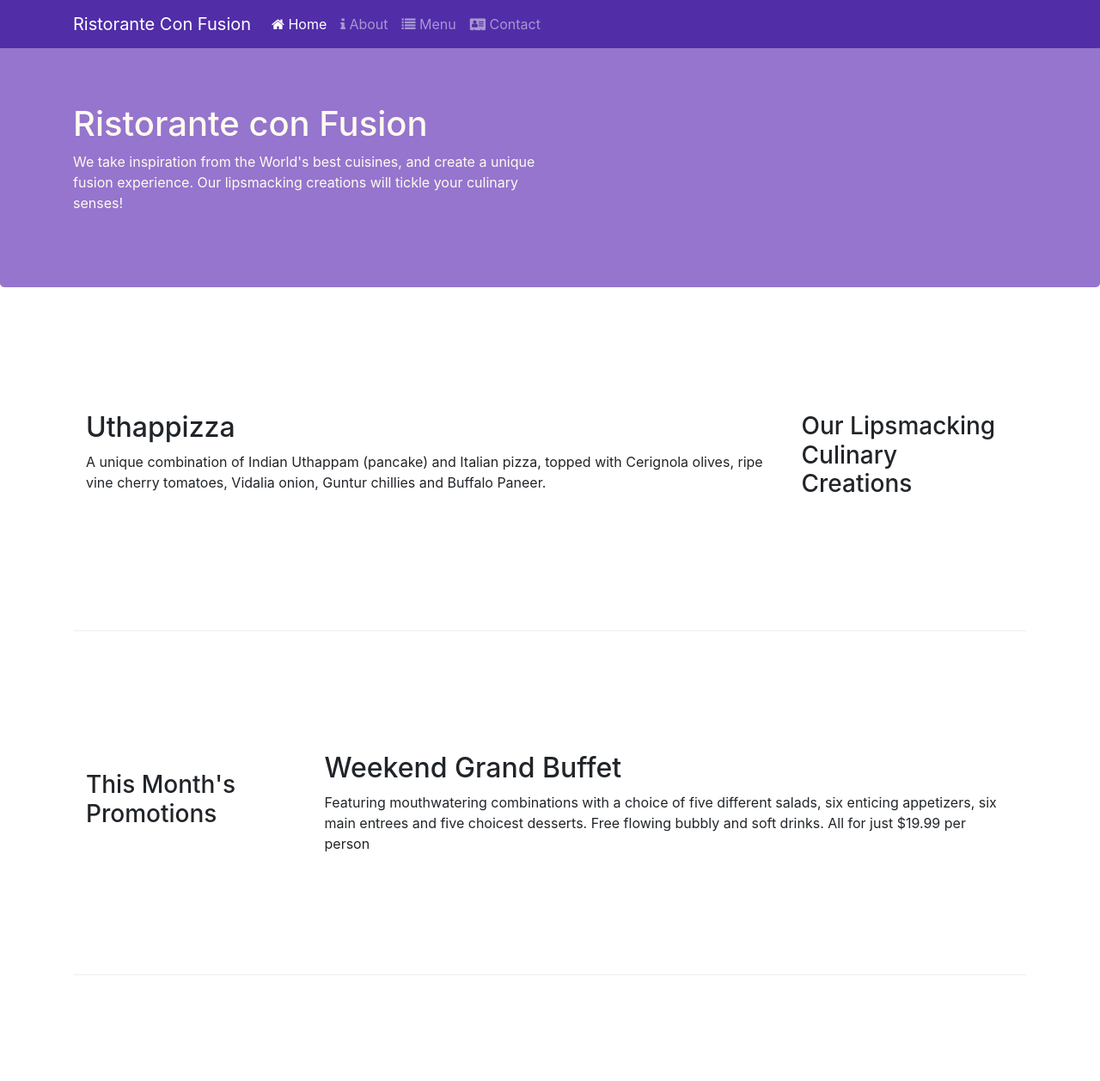
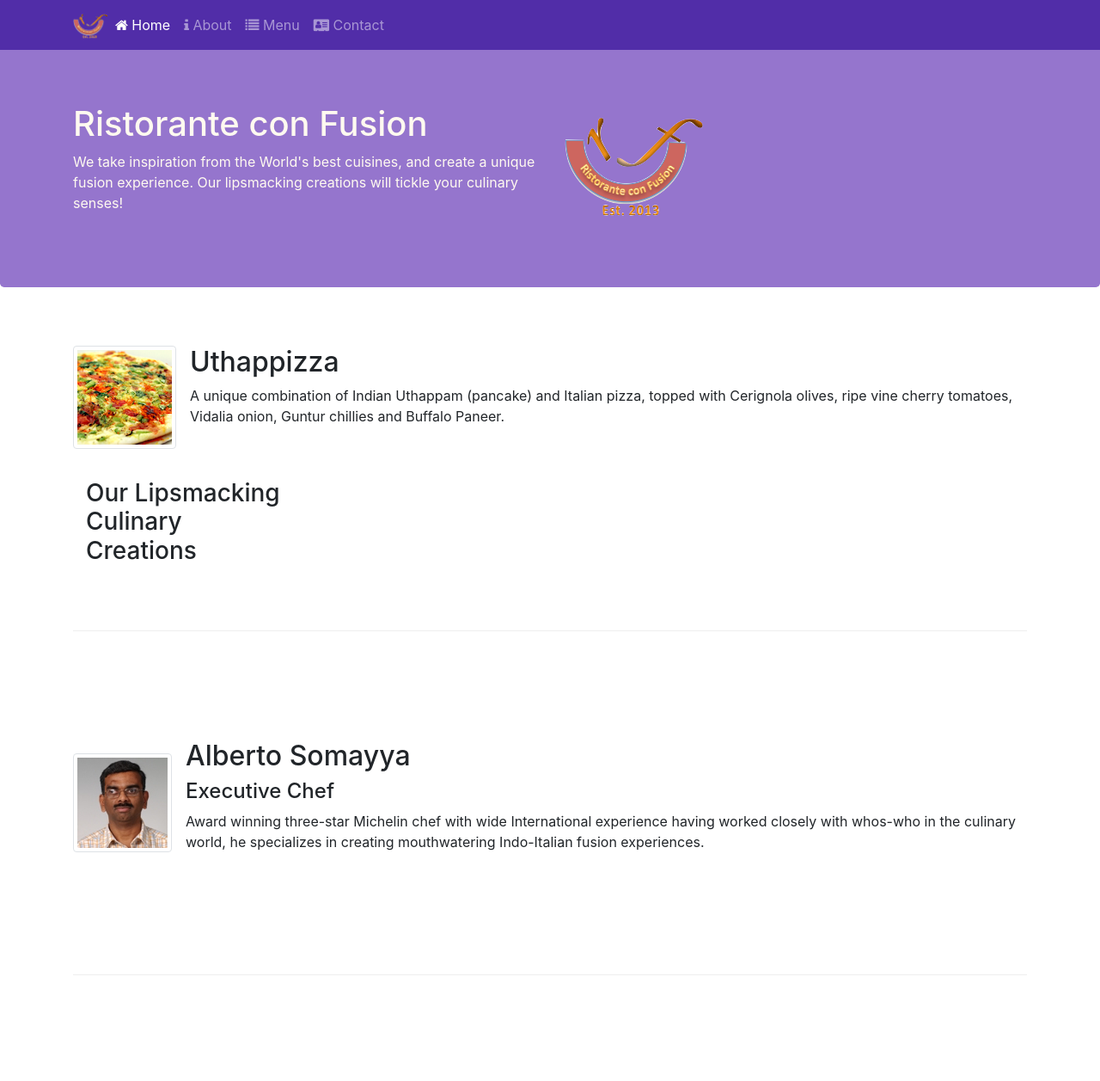
Before and after one commit to td2thinh/BootstrapCoursera, a website: page conFusion/index.html in a window 1280 px wide. Shown: the top 1257 px of the page at 86% size. Drawn offline with nearby package versions, Linux system fonts and the light colour scheme.

Commit message:
Images and media

```diff
--- a/conFusion/index.html
+++ b/conFusion/index.html
@@ -21,7 +21,7 @@
             <button class="navbar-toggler" type="button" data-toggle="collapse" data-target="#Navbar">
                 <span class="navbar-toggler-icon"></span>
             </button>
-            <a class="navbar-brand" href="#">Ristorante Con Fusion</a>
+            <a class="navbar-brand mr-auto" href="#"><img src="img/logo.png" height="30" width="41"></a>
             <div class="collapse navbar-collapse" id="Navbar">
                 <ul class="navbar-nav mr-auto">
                     <li class="nav-item active"><a class="nav-link" href="#"><span class="fa fa-home"></span> Home</a>
@@ -44,7 +44,8 @@
                     <p class="d-none d-sm-block">We take inspiration from the World's best cuisines, and create a unique
                         fusion experience. Our lipsmacking creations will tickle your culinary senses!</p>
                 </div>
-                <div class="col-12 col-sm">
+                <div class="col-12 col-sm align-self-center">
+                    <img src="img/logo.png" class="img-fluid">
                 </div>
             </div>
         </div>
@@ -55,24 +56,32 @@
             <div class="col-12 col-sm-4 order-sm-last col-md-3">
                 <h3>Our Lipsmacking Culinary Creations</h3>
             </div>
-            <div class="col col-sm order-sm-first col-md">
-                <h2>Uthappizza</h2>
-                <p class="d-none d-sm-block">A unique combination of Indian Uthappam (pancake) and Italian pizza, topped
-                    with Cerignola olives, ripe vine cherry tomatoes, Vidalia onion, Guntur chillies and Buffalo Paneer.
-                </p>
+            <div class="media">
+                <img class="d-flex mr-3 img-thumbnail align-self-center" src="img/uthappizza.png" alt="Uthappizza">
+                <div class="media-body">
+                    <h2 class="mt-0">Uthappizza</h2>
+                    <p class="d-none d-sm-block">A unique combination of Indian Uthappam (pancake) and
+                        Italian pizza, topped with Cerignola olives, ripe vine
+                        cherry tomatoes, Vidalia onion, Guntur chillies and
+                        Buffalo Paneer.</p>
+                </div>
             </div>
+
         </div>
 
 
         <div class="row row-content align-items-center">
-            <div class="col-12 col-sm-4 col-md-3">
-                <h3>This Month's Promotions</h3>
-            </div>
-            <div class="col col-sm col-md">
-                <h2>Weekend Grand Buffet</h2>
-                <pclass="d-none d-sm-block">Featuring mouthwatering combinations with a choice of five different salads,
-                    six enticing appetizers, six main entrees and five choicest desserts. Free flowing bubbly and soft
-                    drinks. All for just $19.99 per person </pclass=>
+            <div class="media">
+                <img class="d-flex mr-3 img-thumbnail align-self-center" src="img/alberto.png" alt="Alberto Somayya">
+                <div class="media-body">
+                    <h2 class="mt-0">Alberto Somayya</h2>
+                    <h4>Executive Chef</h4>
+                    <p class="d-none d-sm-block">Award winning three-star Michelin chef with wide
+                        International experience having worked closely with
+                        whos-who in the culinary world, he specializes in
+                        creating mouthwatering Indo-Italian fusion experiences.
+                    </p>
+                </div>
             </div>
         </div>
 
```
Also changed, not shown: conFusion/aboutus.html (+3 -2 lines), conFusion/contactus.html (+3 -2 lines), conFusion/img/alberto.png (added), conFusion/img/buffet.png (added), conFusion/img/logo.png (added), conFusion/img/uthappizza.png (added), 1 other file.
